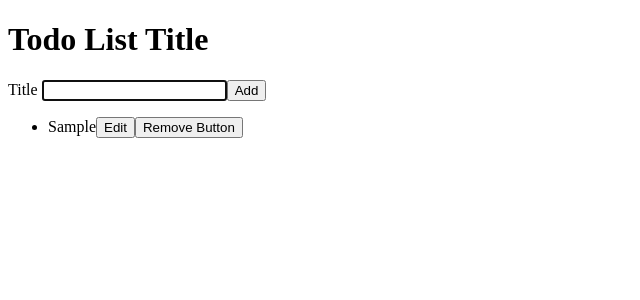
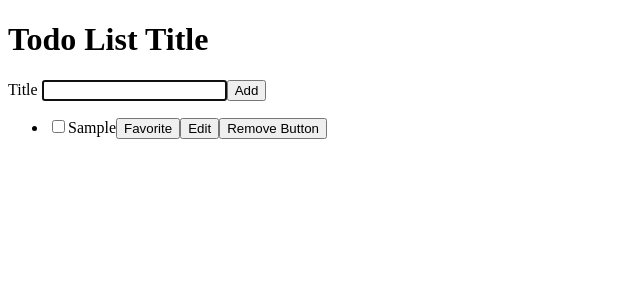
Before and after one commit to Code-the-Dream-School/alpaca-albatross-practicum-team3-back, a React (Create React App) app: page / in a window 1280 px wide. Both pictures are taken after typing "Sample" into the empty fields and a click on the button "Add". Shown: the top 300 px of the page, without its empty margins (0-640 px from the left). Built offline with nearby package versions, Linux system fonts and the light colour scheme; the HTML template or start-up script is replaced by a standard one.

Commit message:
working checkbox, fave button, edit bug

```diff
--- a/package.json
+++ b/package.json
@@ -5,7 +5,7 @@
   "dependencies": {
     "react": "^18.2.0",
     "react-dom": "^18.2.0",
-    "react-router-dom": "^6.4.2",
+    "react-router-dom": "^6.4.3",
     "react-scripts": "5.0.1"
   },
   "scripts": {
--- a/src/Forms.js/AddTodoForm.js
+++ b/src/AddTodoForm.js
@@ -14,13 +14,7 @@ const AddTodoForm = ({ addTodo, onAddInputChange }) => {
         addTodo({ title: todoTitle, id: Date.now() });
         setTodoTitle("");
 
-        if (todoTitle !== "") {
-            setTodoTitle([{
-              id: Date.now(),
-              title:todoTitle
-            }]);
-            ;
-          };
+
           setTodoTitle("");
     };
 
--- a/src/App.js
+++ b/src/App.js
@@ -1,7 +1,7 @@
 import React, {useEffect, useState} from 'react';
-import AddTodoForm from './Forms.js/AddTodoForm';
+import AddTodoForm from './AddTodoForm';
 import TodoList from './TodoList';
-import EditForm from "./Forms.js/EditForm";
+import EditForm from "./EditForm";
 
 
 // Function to preserve list upon refresh. Works with local storage.
--- a/src/Forms.js/EditForm.js
+++ b/src/EditForm.js
@@ -2,10 +2,7 @@ import React from "react";
 
 const EditForm = ({ setTodoList, setCurrentTodo, currentTodo, setIsEditing }) => {
 
-    const handleEditInputChange = (e) => {
-        setCurrentTodo({ ...currentTodo, title: e.target.value });
-        console.log(currentTodo);
-    };
+
 
     const handleEditFormSubmit = (e) => {
         e.preventDefault();
@@ -43,7 +40,7 @@ const EditForm = ({ setTodoList, setCurrentTodo, currentTodo, setIsEditing }) =>
                 // value={currentTodo.title}
                 // onChange={handleEditInputChange}
             />
-            <button type="submit" onClick={handleEditFormSubmit}>Update</button>
+            <button type="submit" onClick={handleUpdateTodo}>Update</button>
             <button onClick={() => setIsEditing(false)}>Cancel</button>
         </form>
     );
--- a/src/TodoList.js
+++ b/src/TodoList.js
@@ -1,5 +1,5 @@
 import React, {useState} from 'react';
-import AddTodoForm from './Forms.js/AddTodoForm';
+import AddTodoForm from './AddTodoForm';
 import TodoListItem from "./TodoListItem"
 
 //function to assemble and dissemble list.
@@ -8,6 +8,25 @@ const TodoList = ({ useSemiPersistentState }) => {
 
   const [todoList, setTodoList] = useSemiPersistentState();
   const [currentTodo, setCurrentTodo] = useState({});
+  const [checked, setChecked] = useState([]);
+
+  // Checkbox. Add Strikethrough in css. Can use: const isChecked = (todo) =>checked.includes(todo) ? "checked-todo" : "not-checked-todo"; <span className={isChecked(item)}>{item}</span> .checked-item {text-decoration: line-through;}
+
+const handleCheck = (e) => {
+  let updatedList = [...checked];
+  if (e.target.checked) {
+    updatedList = [...checked, e.target.value];
+  } else {
+    updatedList.splice(checked.indexOf(e.target.value), 1);
+  }
+  setChecked(updatedList);
+  };
+
+
+  const handleEditInputChange = (e) => {
+    setCurrentTodo({ ...currentTodo, title: e.target.value });
+    console.log(currentTodo);
+};
 
   const handleAddInputChange = (e) => {
     setTodoList(e.target.value);
@@ -26,12 +45,14 @@ const TodoList = ({ useSemiPersistentState }) => {
 
   return (
     <>
-      <AddTodoForm addTodo={addTodo} handleAddInputChange={handleAddInputChange} />
+      <AddTodoForm addTodo={addTodo} handleAddInputChange={handleAddInputChange} handleEditInputChange={handleEditInputChange} />
+
     <ul>
         {todoList.map((todo) => (
           <TodoListItem
             key={todo.id}
             todo={todo}
+            handleCheck={handleCheck}
             onRemoveTodo={removeTodo}
             setCurrentTodo={setCurrentTodo}
             currentTodo={currentTodo}
--- a/src/TodoListItem.js
+++ b/src/TodoListItem.js
@@ -1,9 +1,9 @@
 import React, { useState } from "react";
-import EditForm from "./Forms.js/EditForm";
+import EditForm from "./EditForm";
 
 //Function creates list item with remove button. Add checkbox, edit, favorite here.
 
-const TodoListItem = ({ todo, onRemoveTodo, setCurrentTodo, currentTodo, setTodoList }) => {
+const TodoListItem = ({ todo, onRemoveTodo, setCurrentTodo, currentTodo, setTodoList, handleCheck }) => {
 
   const [isEditing, setIsEditing] = useState(false);
 
@@ -12,25 +12,14 @@ const TodoListItem = ({ todo, onRemoveTodo, setCurrentTodo, currentTodo, setTodo
     setCurrentTodo({ ...todoTitle });
   };
 
-  console.log(todo.id);
   return (
 
     <li key={todo.id}>
-
+      <input value={todo.title} type="checkbox" onChange={handleCheck} />
       {todo.title}
 
-      {!isEditing ?
-        <button type="button" onClick={() => handleEditClick(todo.title)}>Edit</button>
-        :
-        <EditForm
-          setTodoList={setTodoList}
-          setCurrentTodo={setCurrentTodo}
-          currentTodo={currentTodo}
-          setIsEditing={setIsEditing}
-          />
-      }
-
-
+      <button type="button">Favorite</button>
+      <button type="button" onClick={() => handleEditClick(todo.title)}>Edit</button>
       <button type="button" onClick={() => onRemoveTodo(todo.id)}>Remove Button</button>
 
     </li>
```
Also changed, not shown: src/AddTodoLabel.js (renamed from src/Forms.js/AddTodoLabel.js), 2 other files (tests, documents, lock files or other folders).
